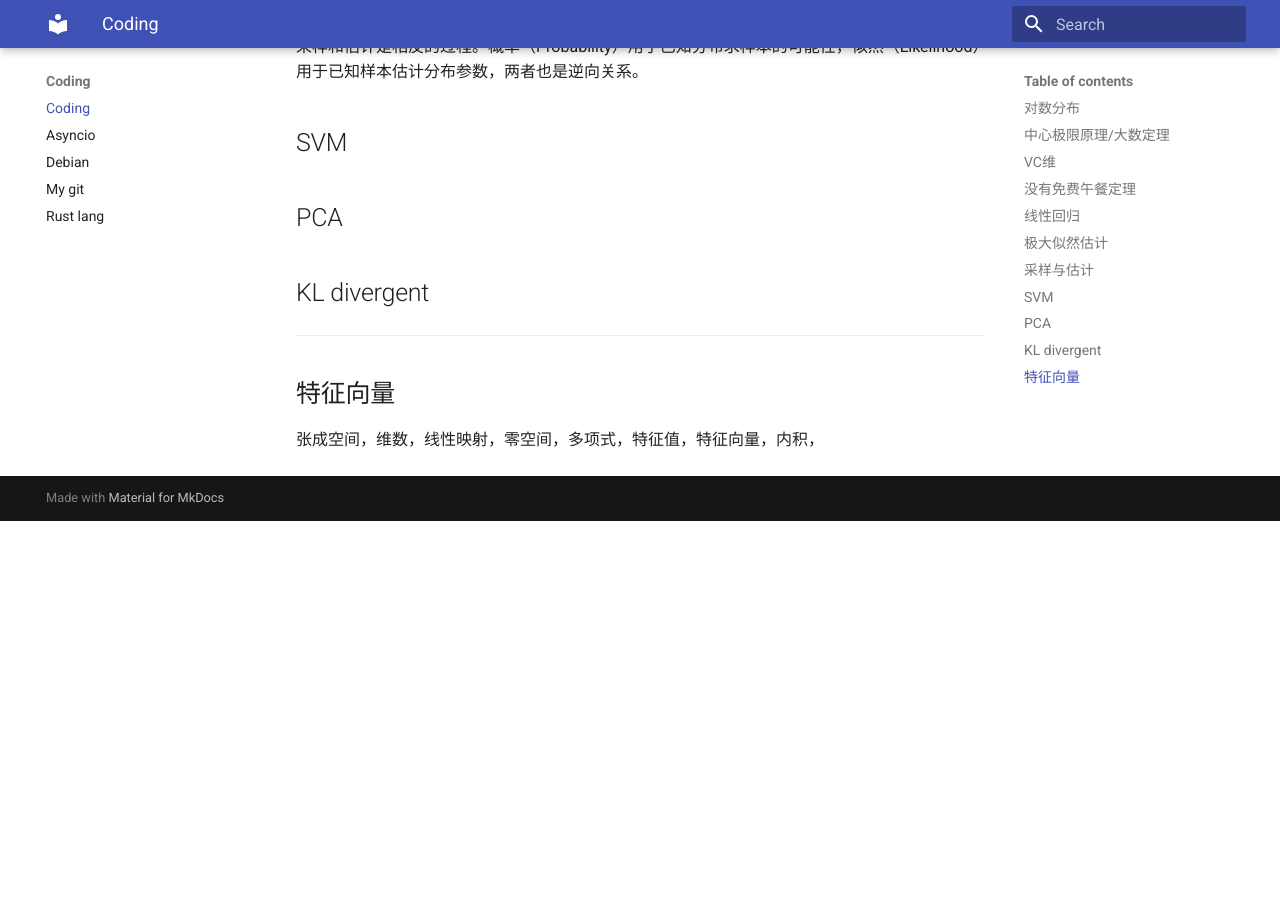
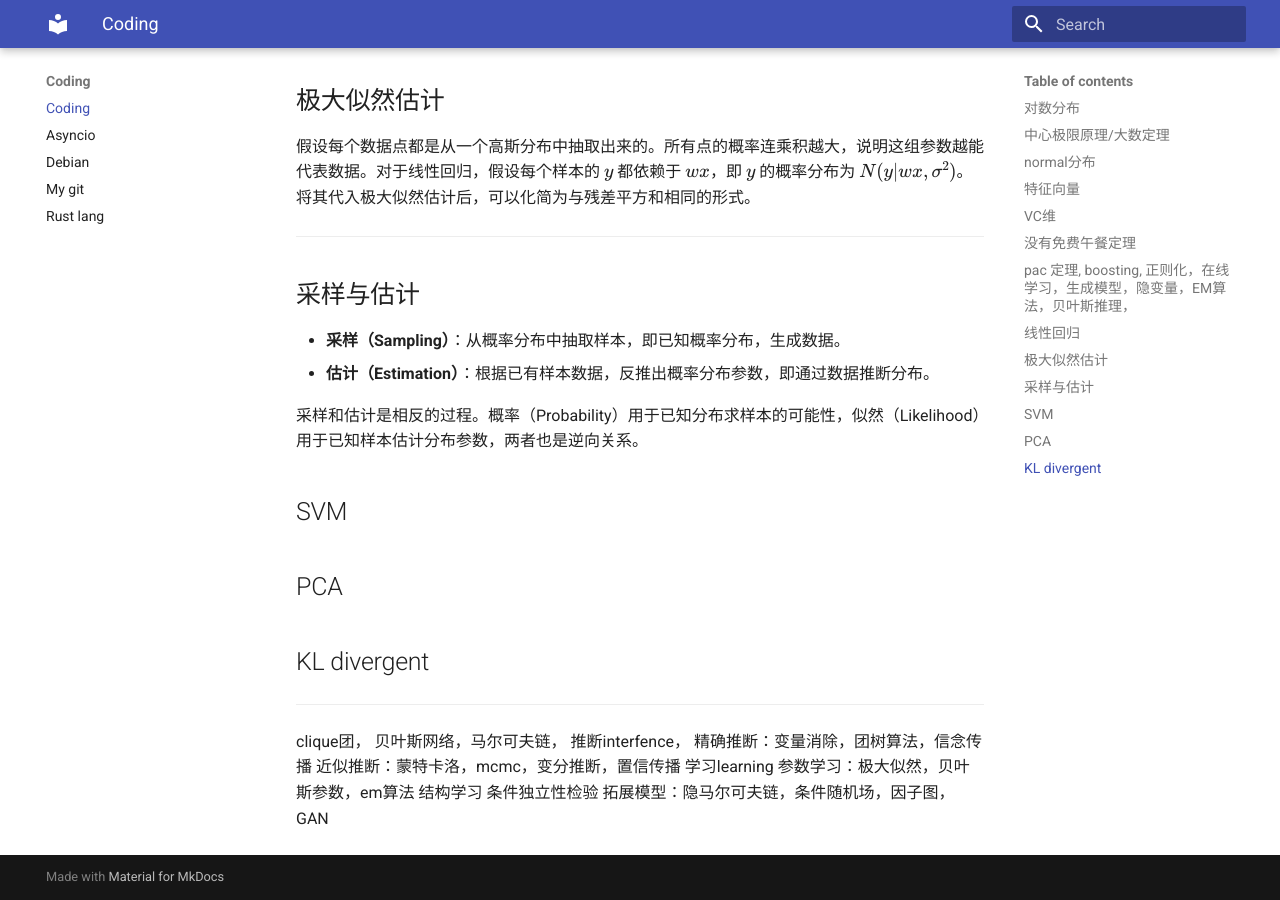
Before and after one commit to dcslin/dcslin.github.io, an MkDocs documentation site: the page built from docs/index.md, in a window 1280 px wide and 900 px high, scrolled down 1150 px. Built offline with MkDocs 1.6.1 and Material for MkDocs 9.7.7, drawn with Linux system fonts in a browser that asks for light colours; before the commit the page ends 1671 px from its top, so only the background shows below that; some of the changed text lies outside the part shown.

Commit message:
Refactor index.md: Add normal distribution section and expand on related concepts

```diff
--- a/docs/index.md
+++ b/docs/index.md
@@ -6,13 +6,23 @@
 
 ## 中心极限原理/大数定理
 
+## normal分布
+
+每一次都是独立随机抽取，不断累积的和
+
+---
+
+## 特征向量
+
+张成空间，维数，线性映射，零空间，多项式，特征值，特征向量，内积，
+
 ---
 
 ## VC维
 
 ## 没有免费午餐定理
 
-
+## pac 定理, boosting, 正则化，在线学习，生成模型，隐变量，EM算法，贝叶斯推理，
 
 ## 线性回归
 
@@ -45,10 +55,15 @@
 
 ## KL divergent
 
-
-
 ---
 
-## 特征向量
-
-张成空间，维数，线性映射，零空间，多项式，特征值，特征向量，内积，
+clique团，
+贝叶斯网络，马尔可夫链，
+推断interfence，
+精确推断：变量消除，团树算法，信念传播
+近似推断：蒙特卡洛，mcmc，变分推断，置信传播
+学习learning
+参数学习：极大似然，贝叶斯参数，em算法
+结构学习
+条件独立性检验
+拓展模型：隐马尔可夫链，条件随机场，因子图，GAN
```
